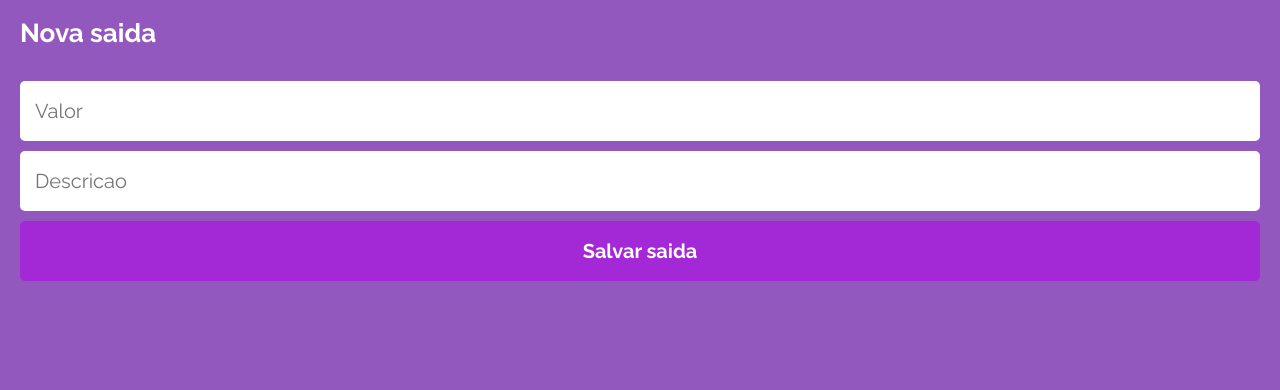
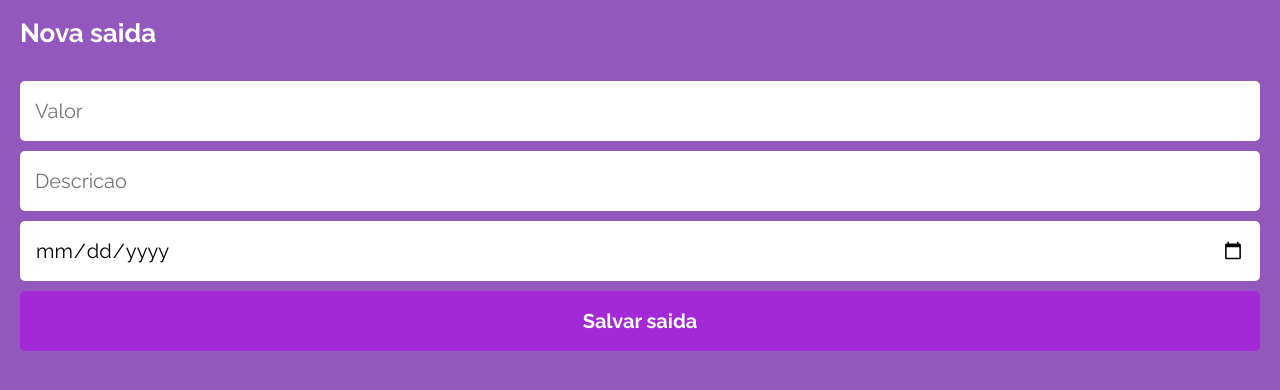
Before and after one commit to lhnakan/MyWallet-front, a React app: page /add-spent in a window 1280 px wide. Shown: the top 390 px of the page. Built offline with nearby package versions, Linux system fonts and the light colour scheme; a web font is replaced by a local one.

Commit message:
correct output page

```diff
--- a/src/components/Header/HeaderForms.js
+++ b/src/components/Header/HeaderForms.js
@@ -1,12 +1,10 @@
 import styled from 'styled-components';
 
 const HeaderContainer = styled.header`
-
     display: flex;
     align-itens: center;
     justify-content: space-between;
     margin: 20px 0px;
-
 `;
 
 export default HeaderContainer;
--- a/src/components/Header/index.js
+++ b/src/components/Header/index.js
@@ -4,7 +4,6 @@ import { IoExitOutline } from 'react-icons/io5';
 import axios from 'axios';
 
 import HeaderContainer from "./HeaderForms";
-
 import UserContext from '../../context/UserContext';
 
 export default function Header() {
@@ -26,7 +25,6 @@ export default function Header() {
             })
     }
 
-
     return (
         <HeaderContainer>
             <h2>Ola, {user.username}</h2>
--- a/src/components/StatementBox/StatementBoxForms.js
+++ b/src/components/StatementBox/StatementBoxForms.js
@@ -26,6 +26,4 @@ export const TradesContainer = styled.main`
         width: 100%;
         flex-grow: 1;
     }
-
-
 `;
--- a/src/components/TradesPreview/TradesPreviewForms.js
+++ b/src/components/TradesPreview/TradesPreviewForms.js
@@ -12,8 +12,6 @@ const Trade = styled.li`
             color: ${({ type }) => (type === "input" ? 'green' : 'red' )}
         }
     }
-
-
 `;
 
 export default Trade;
--- a/src/components/TradesPreview/index.js
+++ b/src/components/TradesPreview/index.js
@@ -13,6 +13,5 @@ export default function TradesPreview(props) {
                 <span>{cost}</span>
             </div>
         </Trade>
-
     );
 }
--- a/src/context/UserContext.js
+++ b/src/context/UserContext.js
@@ -7,7 +7,6 @@ export default UserContext;
 export function UserProvider({ children }) {
     const [user, setUser] = useLocalStorage('user', null);
     const [statementList, setStatementList] = useState(false);
-
 
     let config;
     if(user) {
--- a/src/pages/SignIn.js
+++ b/src/pages/SignIn.js
@@ -29,6 +29,7 @@ export default function SignIn() {
                 setLoading(false);
             })
     }
+
     return(
         <Container>
             <h1>MyWallet</h1>
--- a/src/pages/WalletStatement/index.js
+++ b/src/pages/WalletStatement/index.js
@@ -7,7 +7,6 @@ import UserContext from '../../context/UserContext';
 import BalanceContainer from "./WalletStatementForms";
 import Header from '../../components/Header';
 import StatementBox from '../../components/StatementBox';
-
 
 export default function WalletStatement() {
     const { config, statementList, setStatementList } = useContext(UserContext);
--- a/src/pages/addTransaction/Output.js
+++ b/src/pages/addTransaction/Output.js
@@ -1,5 +1,5 @@
-import React, { useState, useContext, useEffect } from 'react';
-import { Link, useHistory } from 'react-router-dom';
+import React, { useState, useContext } from 'react';
+import { useHistory } from 'react-router-dom';
 import axios from 'axios';
 
 import Container from "./addTransactionsForms";
@@ -9,6 +9,7 @@ export default function Input() {
     const { config } = useContext(UserContext);
     const [cost, setCost] = useState('');
     const [item, setItem] = useState('');
+    const [selectDate, setSelectDate] = useState('');
     const [loading, setLoading] = useState(false);
     const history = useHistory();
 
@@ -18,8 +19,8 @@ export default function Input() {
         if (loading) return;
         setLoading(true);
 
-        axios.post('https://mywallet-lucasn.herokuapp.com/api/transactions/output', {item, cost}, config)
-            .then(r => {
+        axios.post('https://mywallet-lucasn.herokuapp.com/api/transactions/output', {item, cost, selectDate}, config)
+            .then(() => {
                 history.push('/statement');
             })
             .catch(err => {
@@ -44,6 +45,12 @@ export default function Input() {
                     onChange={e => setItem(e.target.value)}
                     value={item}
                 />
+                <input
+                    type='date'
+                    placeholder='Data'
+                    onChange={e => setSelectDate(e.target.value)}
+                    value={selectDate}
+                />
                 <button>Salvar saida</button>
             </form>
         </Container>
```
Also changed, not shown: src/pages/addTransaction/Input.js (+2 -5 lines).
